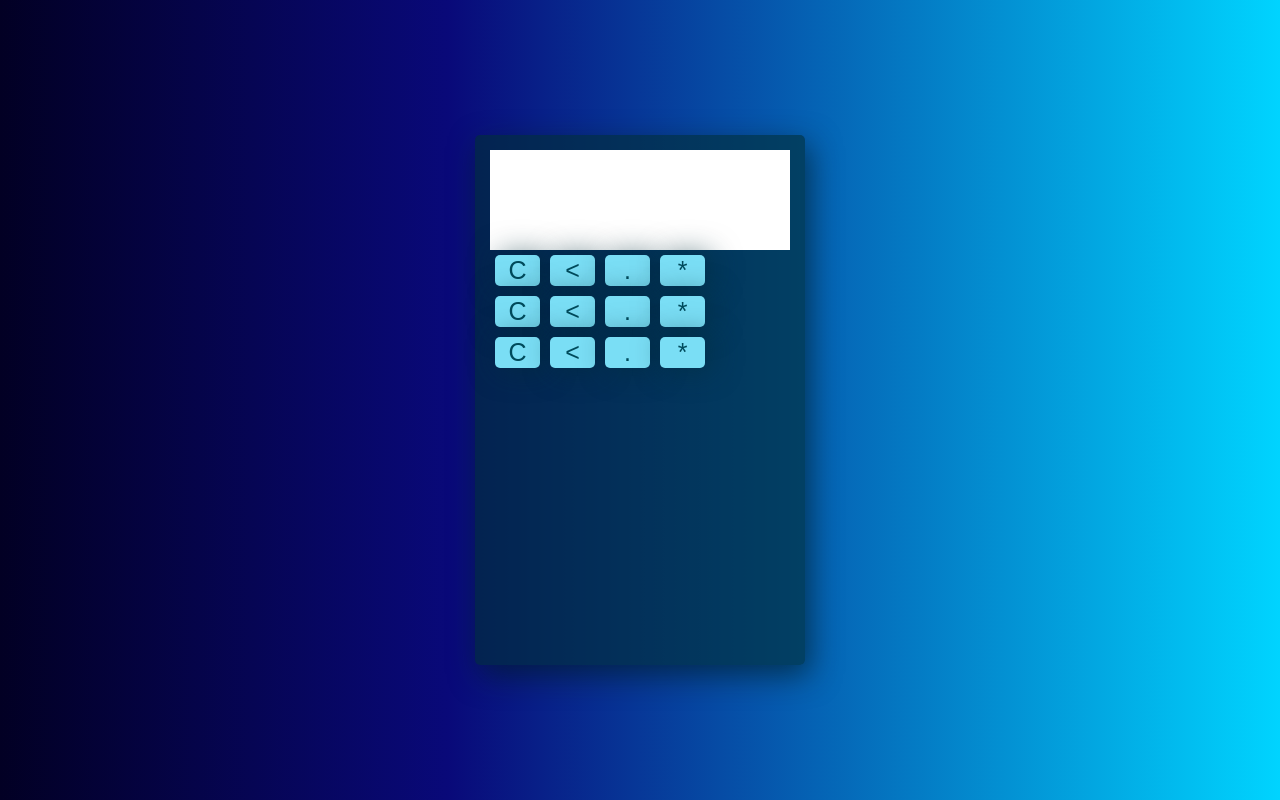
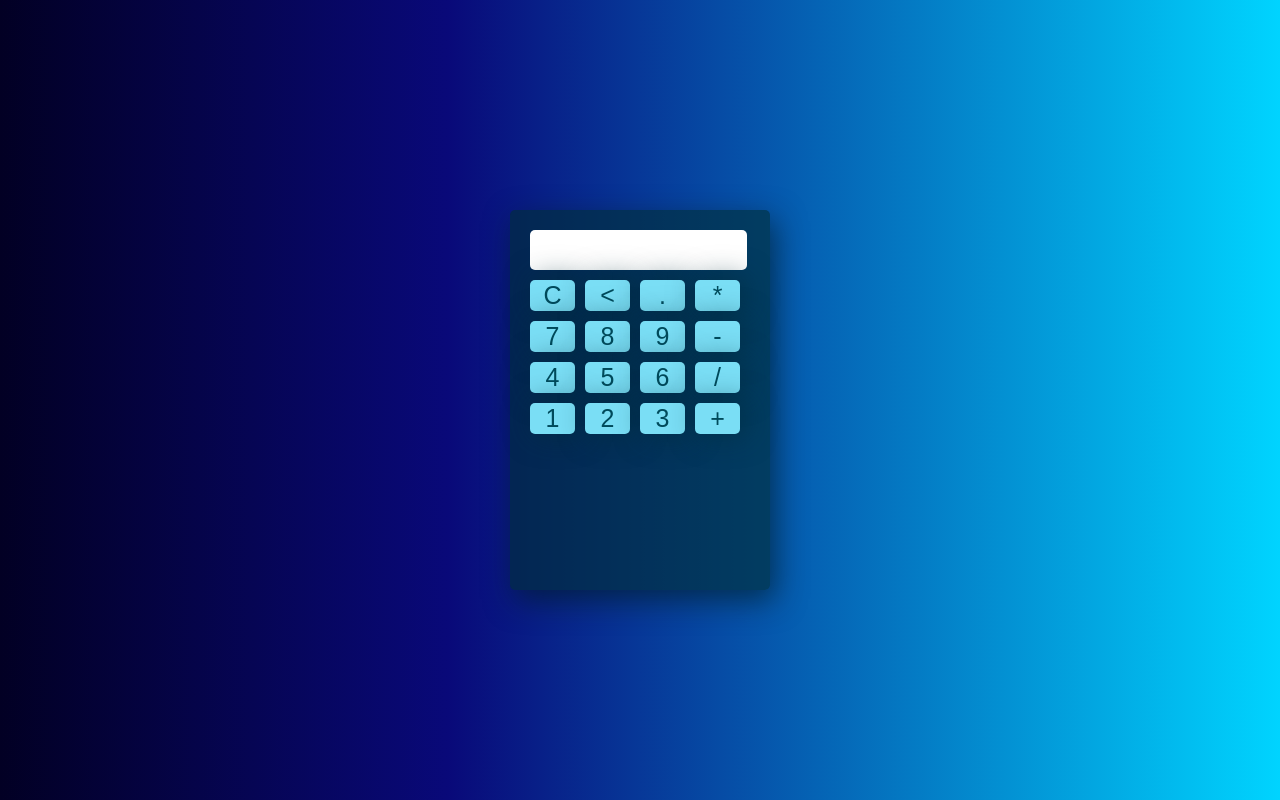
Before and after one commit to evilyn-cordeiro/basiccalculatorreact-web, a React (Create React App) app: page / in a window 1280 px wide. Built offline with nearby package versions, Linux system fonts and the light colour scheme.

Commit message:
07 de Janeiro 11:36AM

```diff
--- a/src/App.js
+++ b/src/App.js
@@ -6,22 +6,28 @@ export default function App() {
     <Styled.CalculatorBk>
       <Styled.DisplayResult></Styled.DisplayResult>
       <Styled.Row>
-      <Styled.Button label='C'/>
-      <Styled.Button label='<' />
-      <Styled.Button label='.' />
-      <Styled.Button label='*' />
+        <Styled.Button label='C' />
+        <Styled.Button label='<' />
+        <Styled.Button label='.' />
+        <Styled.Button label='*' />
       </Styled.Row>
       <Styled.Row>
-      <Styled.Button label='C'/>
-      <Styled.Button label='<' />
-      <Styled.Button label='.' />
-      <Styled.Button label='*' />
+        <Styled.Button label='7' />
+        <Styled.Button label='8' />
+        <Styled.Button label='9' />
+        <Styled.Button label='-' />
       </Styled.Row>
       <Styled.Row>
-      <Styled.Button label='C'/>
-      <Styled.Button label='<' />
-      <Styled.Button label='.' />
-      <Styled.Button label='*' />
+        <Styled.Button label='4' />
+        <Styled.Button label='5' />
+        <Styled.Button label='6' />
+        <Styled.Button label='/' />
+      </Styled.Row>
+      <Styled.Row>
+        <Styled.Button label='1' />
+        <Styled.Button label='2' />
+        <Styled.Button label='3' />
+        <Styled.Button label='+' />
       </Styled.Row>
 
     </Styled.CalculatorBk>
--- a/src/app-style.js
+++ b/src/app-style.js
@@ -3,8 +3,8 @@ import { Button as Btn } from "./components";
 
 export const CalculatorBk = styled.div`
 
-    height: 500px;
-    width: 300px;
+    height: 350px;
+    width: 230px;
     background-color: #002e38;
     background-color: #002e38a2;
     box-shadow: 5px 10px 30px #021c22a2;
@@ -30,7 +30,14 @@ export const Row = styled.div`
 `
 
 export const DisplayResult = styled.div`
-    height: 100px;
-    width: 300px;
-    background-color:white;
+    background-color: white;
+    width: 207px;
+    height: 30px;
+    margin: 5px;
+    border-radius: 5px;
+    font-size: 25px;
+    color: black;
+    text-align: right;
+    padding: 5px;
+    overflow: hidden;
 `
```
